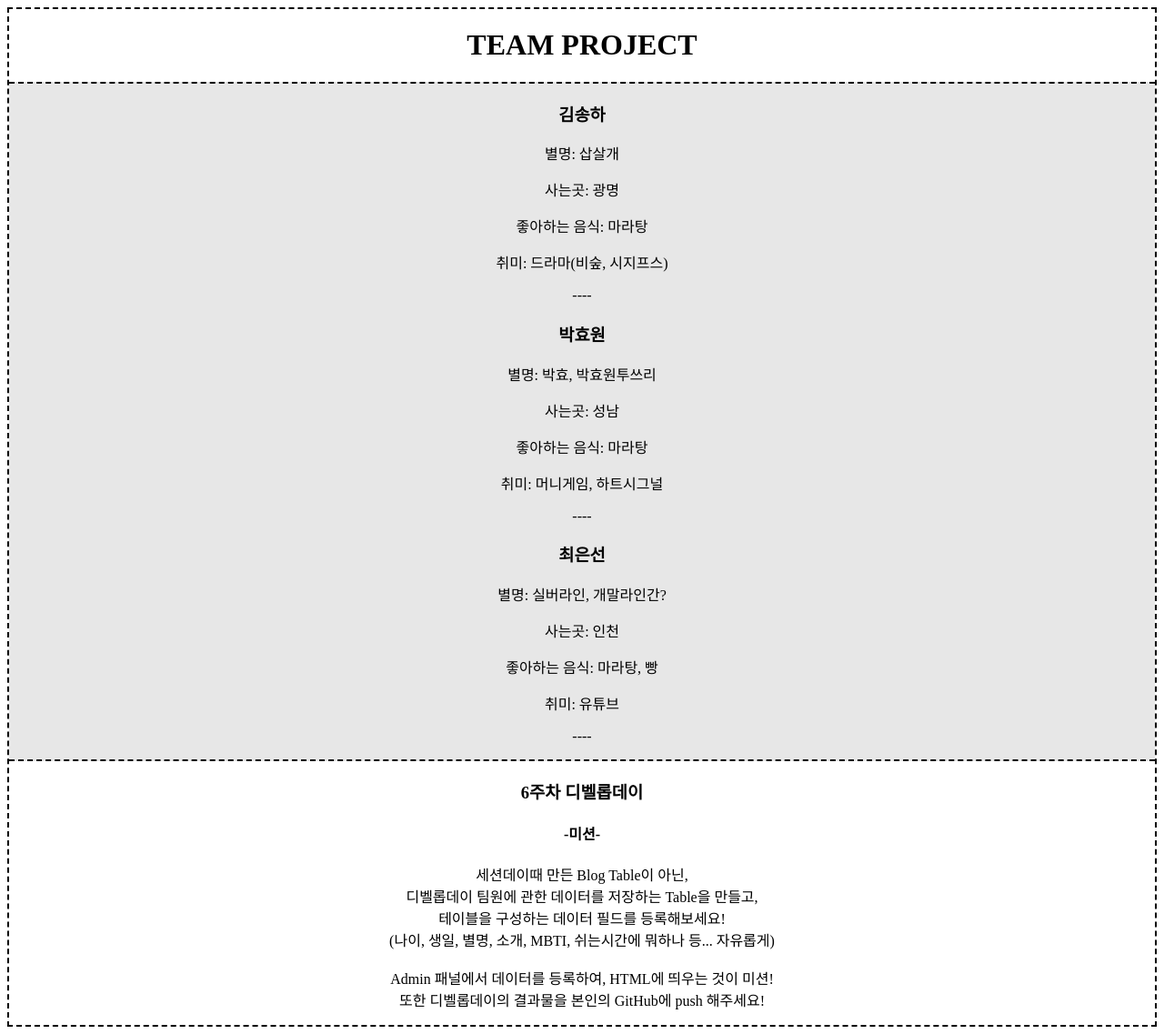
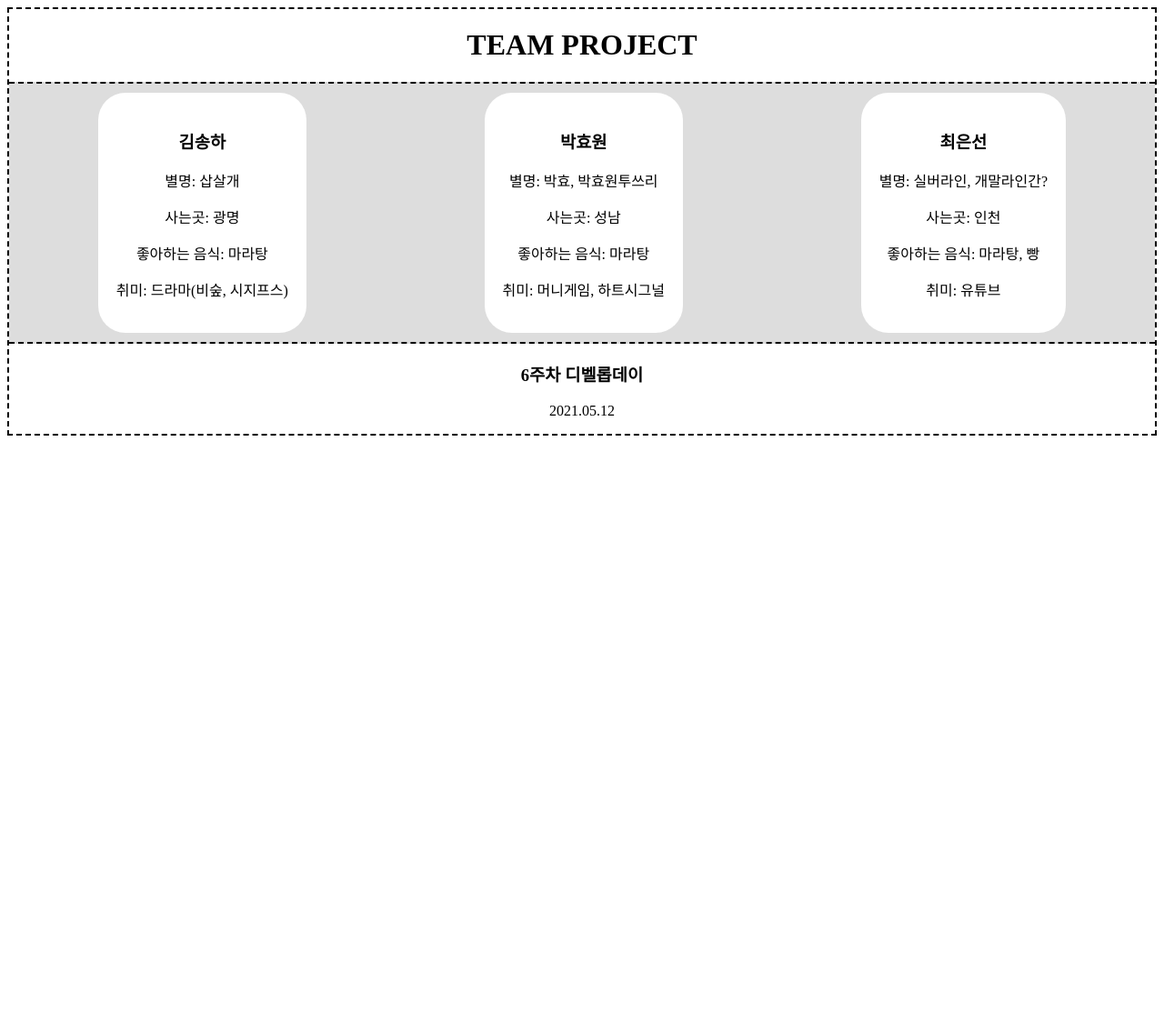
Before and after one commit to kimsongha/Likelion_9, a Django app: page / in a window 1280 px wide. Shown: the whole page at 91% size. After the commit the page ends 479 px from the top, so only its background shows below. Run offline with Django 3.2, Linux system fonts and the light colour scheme; data comes from the database, SQL or seed files in the repository; both versions use the stored data as it was after the commit.

Commit message:
html수정

```diff
--- a/djangoproj/djangoapp/templates/home.html
+++ b/djangoproj/djangoapp/templates/home.html
@@ -12,15 +12,26 @@
         body{
             text-align: center;
             border:2px dashed black;
+
         }
-
         .top{
 
         }
         .container{
-            background-color: rgb(231, 231, 231);
+            background-color: rgb(221, 221, 221);
             border-top:2px dashed black;
             border-bottom:2px dashed black;
+
+            display: flex;
+            flex-wrap: wrap;
+            justify-content: space-around;
+        }
+        .item{
+            background-color: rgb(255, 255, 255);
+            padding: 20px;
+            margin: 10px;
+
+            border-radius: 30px;
         }
         .bottom{
 
@@ -36,31 +47,22 @@
     </div>
 
     <div class = "container">
-    <!-- views.py 에서 보낸 오브젝트를 사용가능 -->
     {% for team in team %}
+        <div class = "item">
+            <h3>{{team.name}}</h3>
+	        <p>별명: {{team.nickname}}</p>
+	        <p>사는곳: {{team.adress}}</p>
+            <p>좋아하는 음식: {{team.fav_food}}</p>
+            <p>취미: {{team.hobby}}</p>
+        </div>
 
-	    <h3>{{team.name}}</h3>
-	    <p>별명: {{team.nickname}}</p>
-	    <p>사는곳: {{team.adress}}</p>
-        <p>좋아하는 음식: {{team.fav_food}}</p>
-        <p>취미: {{team.hobby}}</p>
-        <p>----</p>
 
     {% endfor %}
     </div>
 
     <div class="bottom">
         <h3>6주차 디벨롭데이</h3>
-        <h4>-미션-</h4>
-        <p>
-            세션데이때 만든 Blog Table이 아닌,<br>
-
-            디벨롭데이 팀원에 관한 데이터를 저장하는 Table을 만들고,<br>
-            테이블을 구성하는 데이터 필드를 등록해보세요!<br>
-            (나이, 생일, 별명, 소개, MBTI, 쉬는시간에 뭐하나 등... 자유롭게)<br><br>
-            Admin 패널에서 데이터를 등록하여, HTML에 띄우는 것이 미션!<br>
-            또한 디벨롭데이의 결과물을 본인의 GitHub에 push 해주세요!
-        </p>
+        <p>2021.05.12</p>
     </div>
 
 </body>
```
Also changed, not shown: djangoproj/db.sqlite3.
